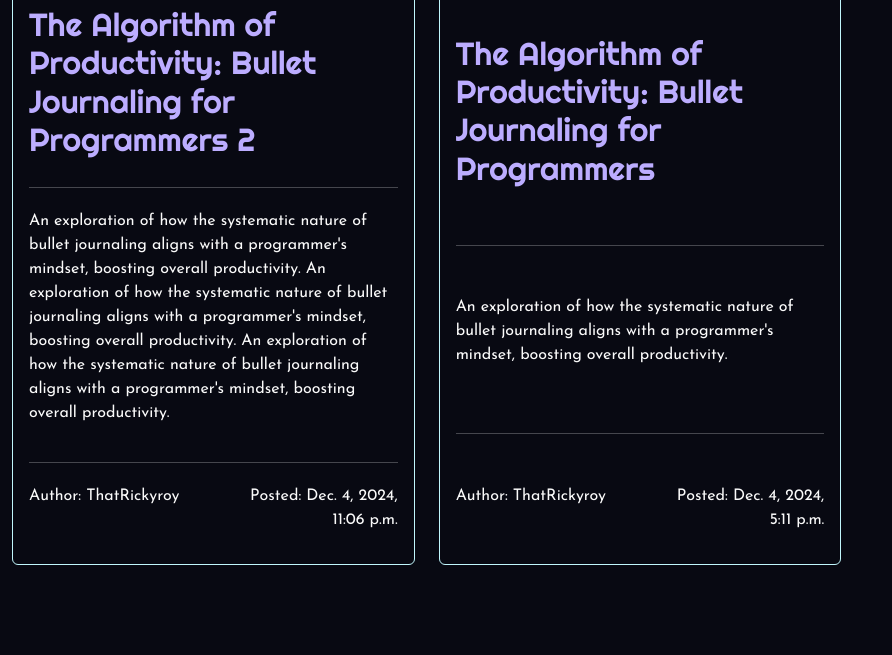
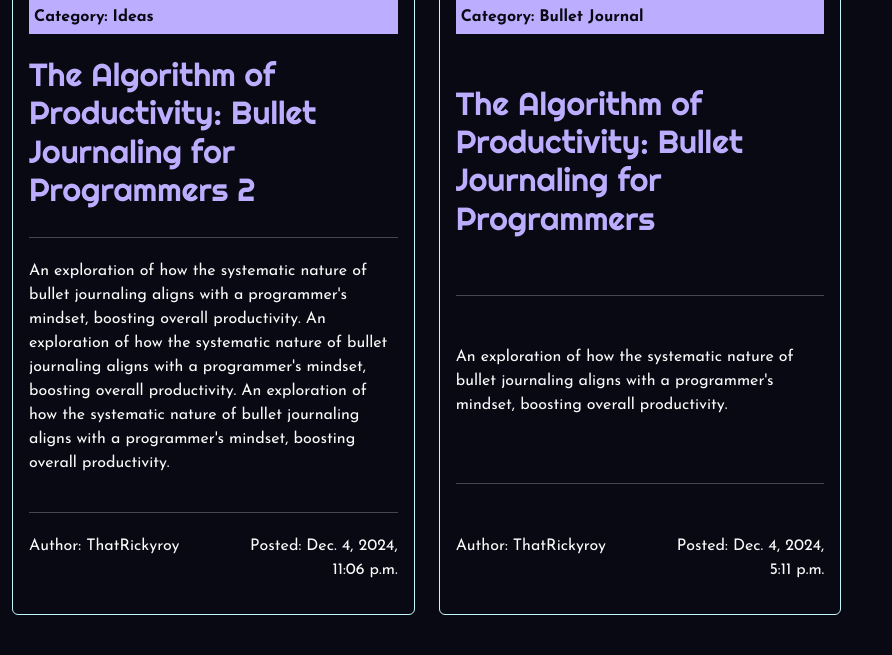
Before and after one commit to TheRickyroy/pixel-to-page, a Django app: page /blog/ in a window 1280 px wide. Shown: the part 259-914 px from the top of the page, without its empty margins (0-892 px from the left). Run offline with Django 4.2, Linux system fonts and the light colour scheme; data comes from the database, SQL or seed files in the repository; some libraries are stand-ins or nearby versions; some web fonts are replaced.

Commit message:
add: category link to posts in blog.html

```diff
--- a/blog/templates/blog/blog.html
+++ b/blog/templates/blog/blog.html
@@ -22,6 +22,8 @@
                                 <img class="card-img-top" src=" {{ post.featured_image.url }}"
                                     alt="{{ post.title }}">
                                     {% endif %}
+                                    <a href="{% url 'category_detail' slug=post.category.slug %}" class="category-link">
+                                        <span><p class="overlay-text">Category: {{ post.category.category }}</p></span></a>
                             </div>
                             <a href="{% url 'post_detail' post.category.slug post.slug %}" class="post-link">
                                 <h2 class="card-title">{{ post.title }}</h2>
--- a/blog/urls.py
+++ b/blog/urls.py
@@ -4,6 +4,7 @@ from django.urls import path
 urlpatterns = [
     path('', views.PostList.as_view(), name='blog'),
     path('<slug:category_slug>/', views.category_view, name='category'),
+    path('<slug:slug>/', views.category_detail, name='category_detail'),
     path('<slug:category_slug>/<slug:post_slug>/', views.post_detail, name='post_detail'),
     path('<slug:category_slug>/<slug:post_slug>/comment/<int:comment_id>/edit/', views.comment_edit, name='comment_edit'),
     path('<slug:category_slug>/<slug:post_slug>/comment/<int:comment_id>/delete/', views.comment_delete, name='comment_delete'),
--- a/blog/views.py
+++ b/blog/views.py
@@ -34,6 +34,15 @@ def category_view(request, category_slug):
     }
     # return render(request, 'blog/category.html', {'category': category, 'posts': posts})
     return render(request, 'blog/category.html', context)
+
+def category_detail(request, slug):
+    category = get_object_or_404(Category, slug=slug)
+    posts = Post.objects.filter(category=category, status=1).order_by('-created_on')
+    context = {
+        'category': category,
+        'posts': posts
+    }
+    return render(request, 'category_detail.html', context)
 
 def post_detail(request, category_slug, post_slug):
     """
--- a/static/css/style.css
+++ b/static/css/style.css
@@ -73,6 +73,17 @@ main {
   color: var(--color-heading);
 }
 
+/* Scroll Progress */
+#scroll-progress {
+  position: fixed;
+  top: 0;
+  left: 0;
+  width: 100%;
+  height: 5px;
+  background: var(--color-heading);
+  z-index: 10000;
+}
+
 /* Footer */
 footer {
   color: var(--color-heading);
@@ -87,22 +98,24 @@ footer {
   color: var(--color-accent-muted);
 }
 
-/* Scroll Progress */
-#scroll-progress {
-  position: fixed;
-  top: 0;
-  left: 0;
-  width: 100%;
-  height: 5px;
-  background: var(--color-heading);
-  z-index: 10000;
-}
-
 /* Cards */
 .card {
   background: none;
   color: var(--color-text);
   border: 1px solid var(--color-heading);
+}
+
+.overlay-text {
+  color: var(--color-background);
+  background-color: var(--color-accent);
+  padding: 5px;
+  font-weight: 900;
+}
+
+.overlay-text:hover {
+  color: var(--color-background);
+  background-color: var(--color-accent-muted);
+  padding: 5px;
 }
 
 /* Buttons */
```
